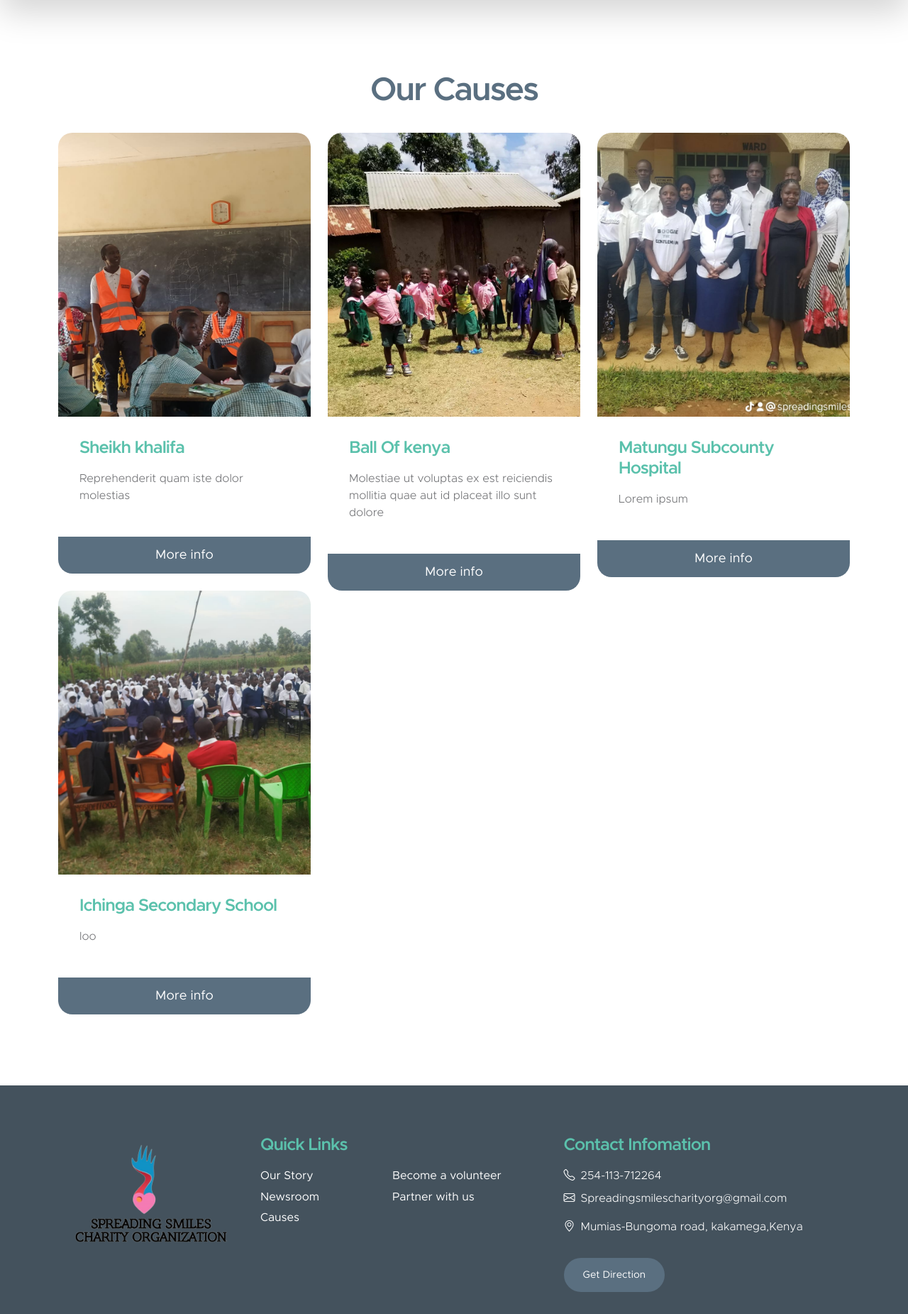
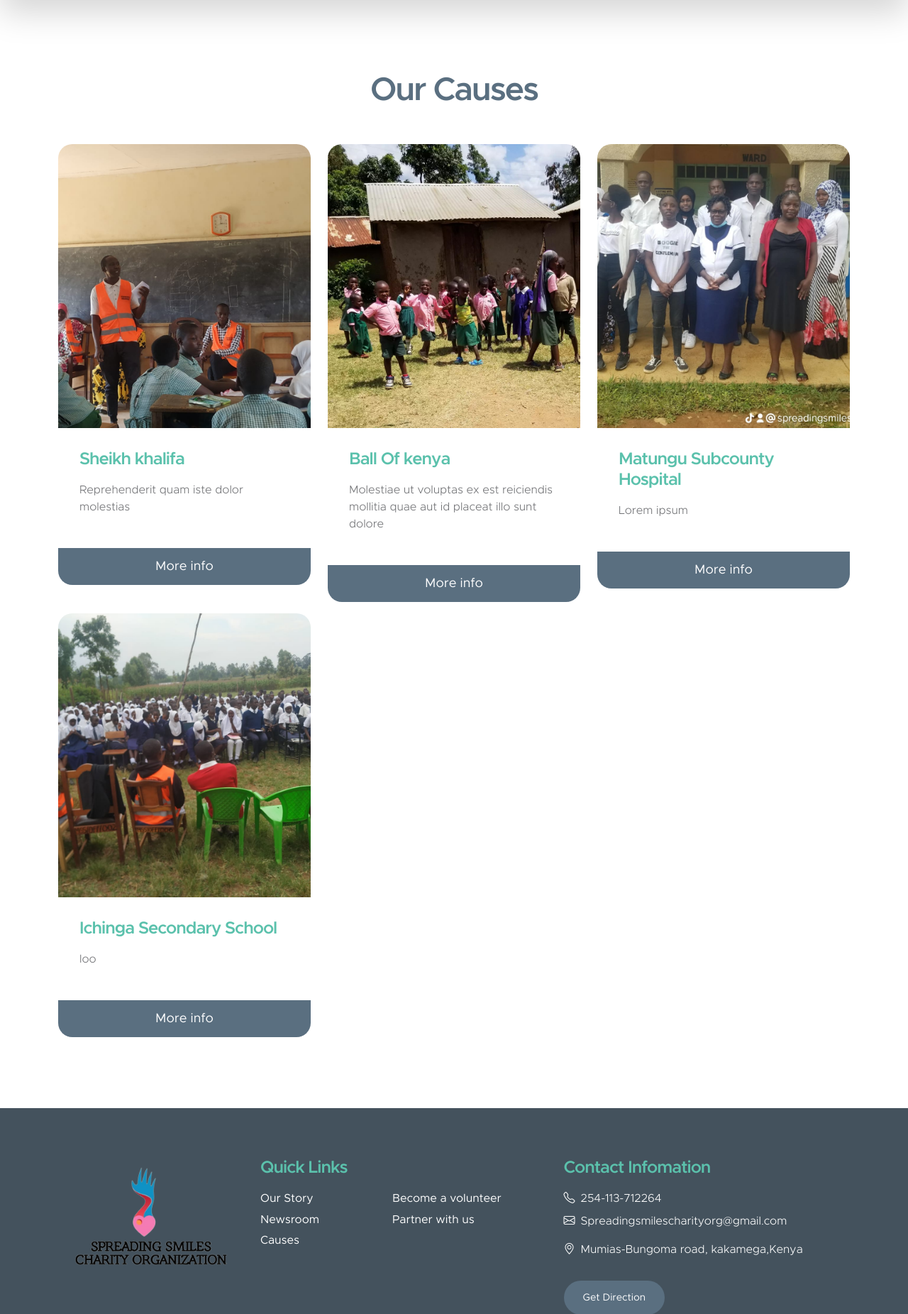
Before and after one commit to Aliwangara/Charity, a Django app: page /causes in a window 1280 px wide. Shown: the part 113-1964 px from the top of the page at 71% size. Run offline with Django 5.2, Linux system fonts and the light colour scheme; data comes from the database, SQL or seed files in the repository; some libraries are stand-ins or nearby versions.

Commit message:
Update causes.html

```diff
--- a/Charity/Spreading/main_app/templates/causes.html
+++ b/Charity/Spreading/main_app/templates/causes.html
@@ -11,19 +11,19 @@
 
 <section class="section-padding" id="section_3">
     <div class="container">
-                <div class="row">
+                <div class="row gy-3">
 
 
                     <div class="col-lg-12 col-12 text-center mb-4">
                         <h2>Our Causes</h2>
                     </div>
  {% for cause in causes %}
-                    <div class="col-lg-4 col-md-6 col-sm-12 mb-4 mb-lg-0" >
-                        <div class="custom-block-wrap">
+                    <div class="col-lg-4 col-md-6 col-sm-12 mb-4 mb-lg-0">
+                        <div class="custom-block-wrap" style="flex: 1;">
                             <img src="{{cause.profile.url}}"
-                                class="custom-block-image img-fluid w-sm-100" style="width:400px; height:400px;" alt="">
+                                class="custom-block-image img-fluid w-sm-100" alt="" style="height:400px; width:400px;">
 
-                            <div class="custom-block">
+                            <div class="custom-block" >
                                 <div class="custom-block-body">
                                     <h5 class="mb-3">{{cause.Title}} </h5>
 
```
